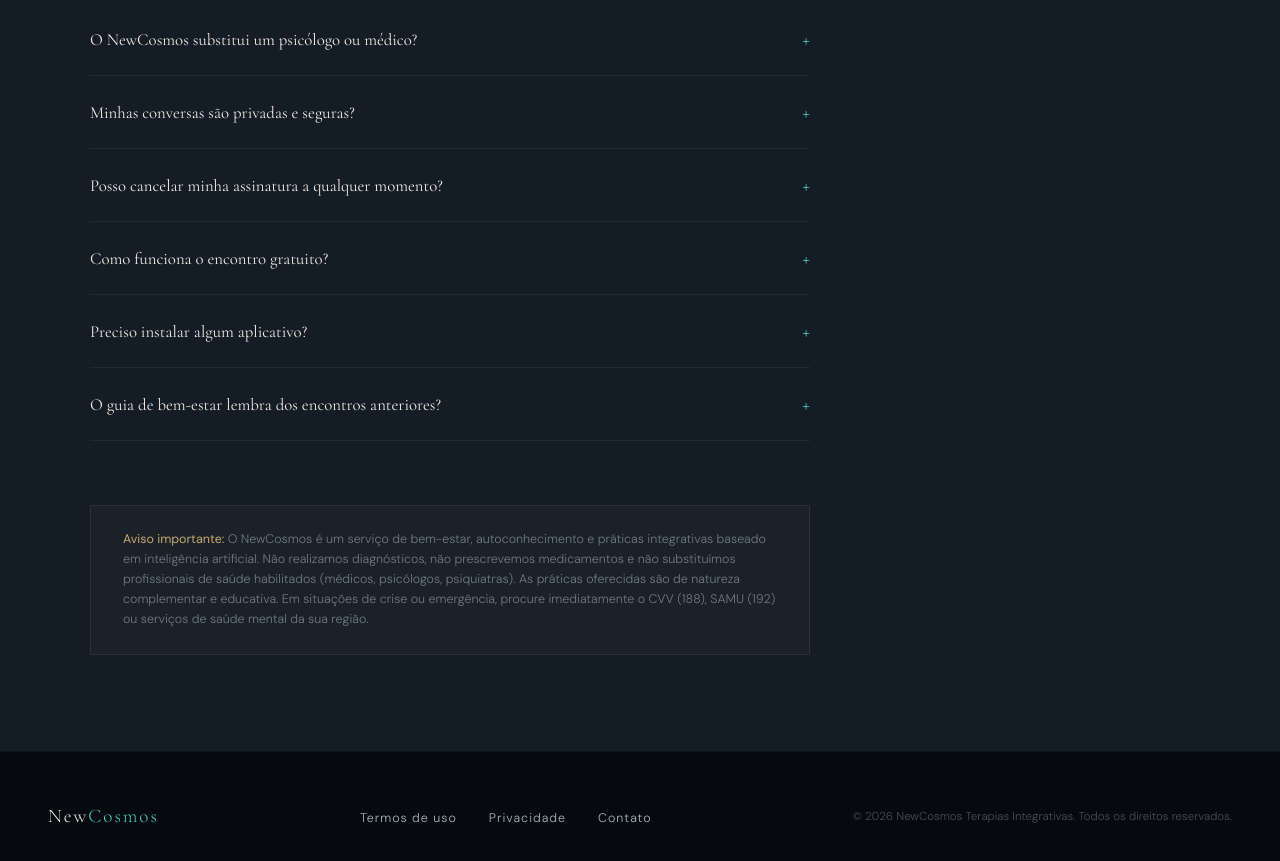
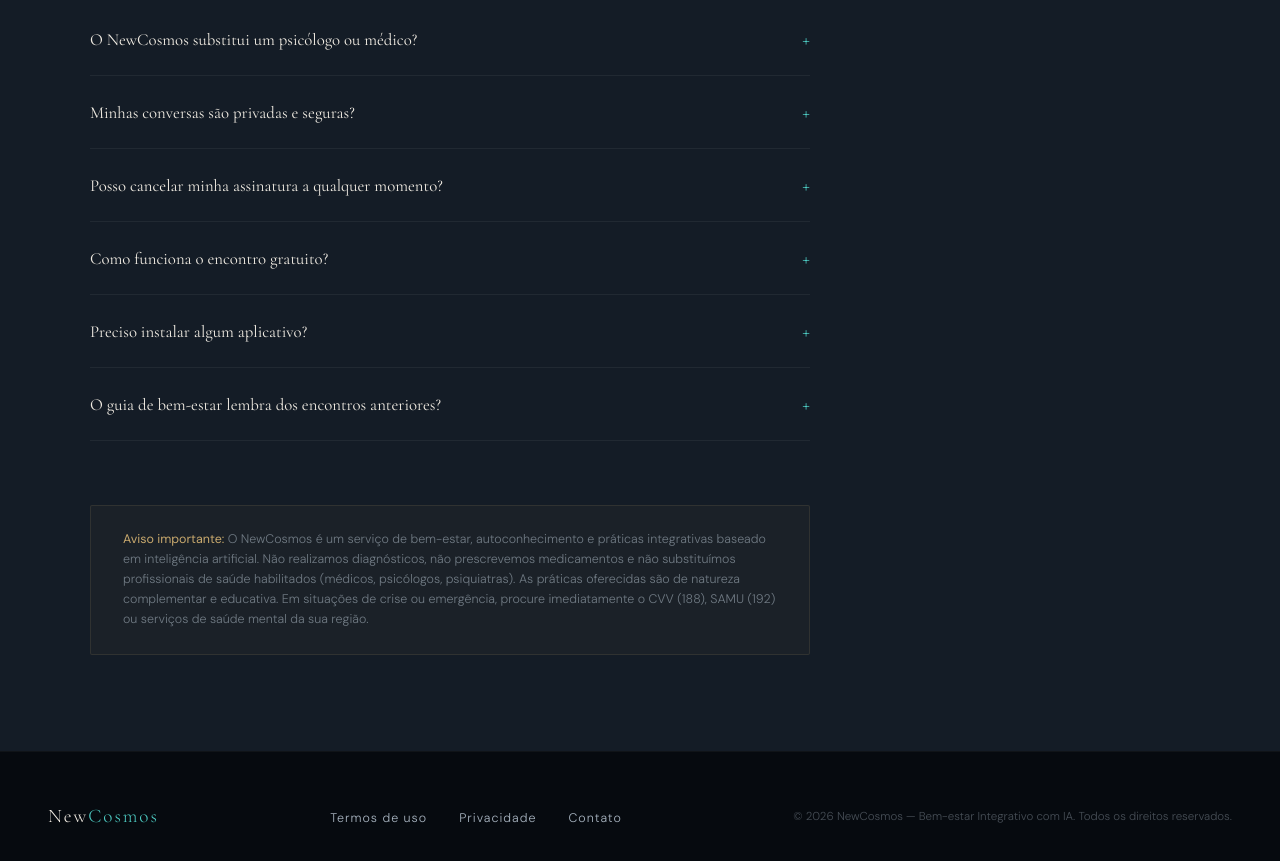
Before and after one commit to NewCosmosIA/NewCosmos, a website: page index.html in a window 1280 px wide. Shown: the part 4728-5589 px from the top of the page. Drawn offline with nearby package versions, Linux system fonts and the light colour scheme.

Commit message:
Update index.html

```diff
--- a/index.html
+++ b/index.html
@@ -3,7 +3,7 @@
 <head>
 <meta charset="UTF-8">
 <meta name="viewport" content="width=device-width, initial-scale=1.0">
-<title>NewCosmos — Terapia Integrativa com IA</title>
+<title>NewCosmos — Bem-estar Integrativo com IA</title>
 <link rel="preconnect" href="https://fonts.googleapis.com">
 <link href="https://fonts.googleapis.com/css2?family=Cormorant+Garamond:ital,wght@0,300;0,400;0,600;1,300;1,400&family=DM+Sans:wght@300;400;500&display=swap" rel="stylesheet">
 <style>
@@ -1233,7 +1233,7 @@
     <li><a href="#">Privacidade</a></li>
     <li><a href="#">Contato</a></li>
   </ul>
-  <p class="footer-copy">© 2026 NewCosmos Terapias Integrativas. Todos os direitos reservados.</p>
+  <p class="footer-copy">© 2026 NewCosmos — Bem-estar Integrativo com IA. Todos os direitos reservados.</p>
 </footer>
 
 <script>
```
